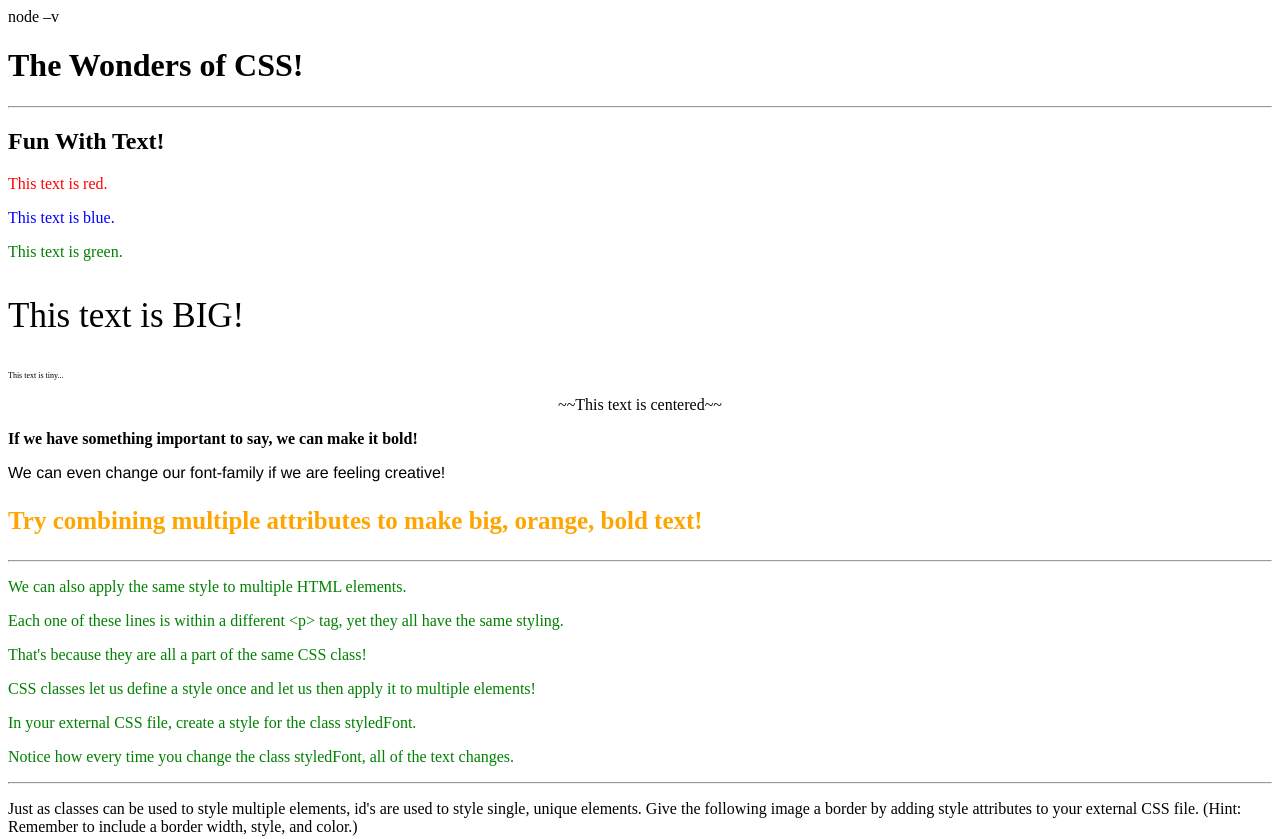
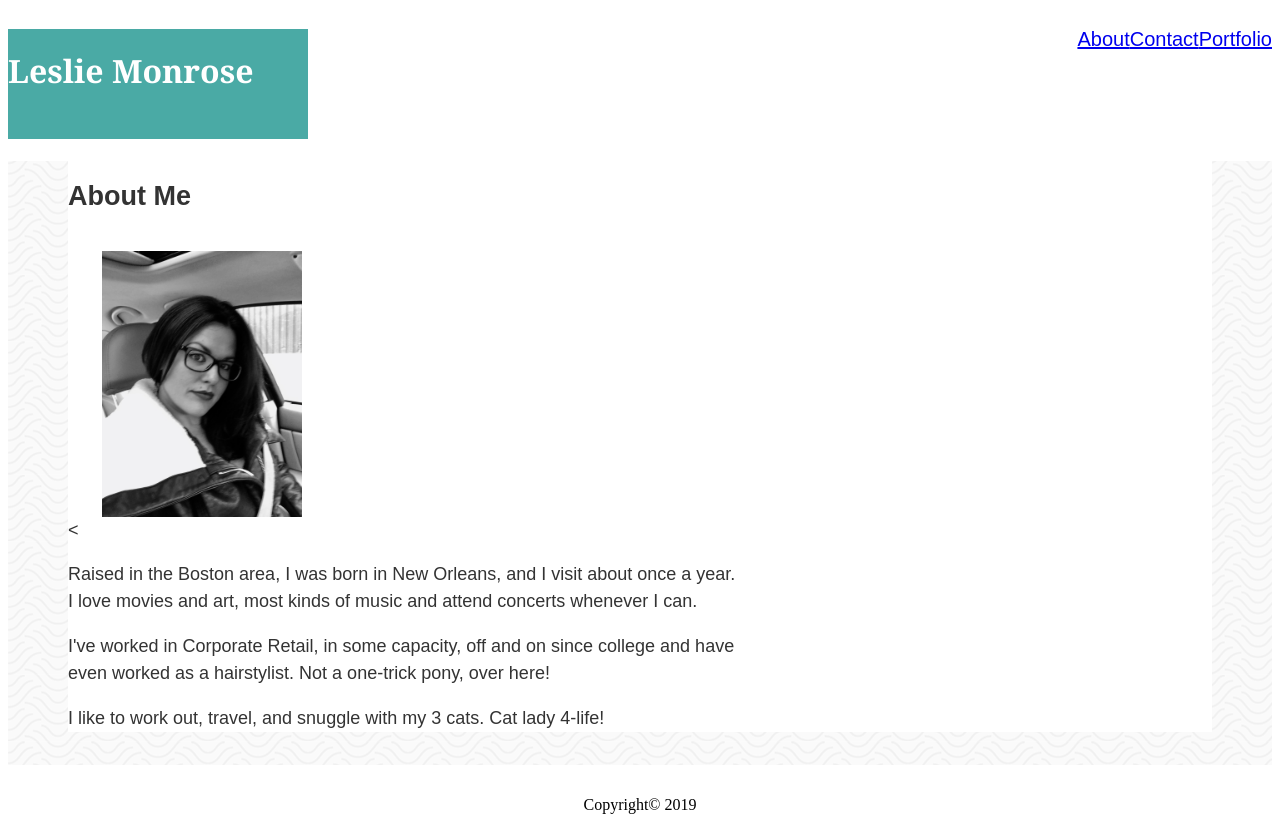
Before and after one commit to Lemonrose79/Lemonrose79.github.io, a plain HTML site: page index.html in a window 1280 px wide. Shown: the top 839 px of the page. Drawn offline with Linux system fonts and the light colour scheme.

Commit message:
Final push

```diff
--- /dev/null
+++ b/assets/css/style.css
@@ -0,0 +1,91 @@
+/* content below the name and navigation banner*/
+
+main {
+	background-color: #fff;
+	margin-left: 60px;
+	margin-right: 60px;
+	margin-bottom: 1em;
+	;
+}
+/* My name and page navigation bar--Add flexbox for proper placement*/
+
+.banner {
+	font-family: 'Arial', 'Helvetica Neue', Helvetica, sans-serif;
+	top: 0;
+	margin: 0 auto;
+	border: none;
+	margin-bottom: 15px;
+	padding-bottom: 15px;
+	background: url("../images/papyrus.png");
+}
+/* Add flexbox for proper placement*/
+header {
+	background: white;
+display: flex;
+justify-content: space-between;
+}
+
+h1 {
+	background-color: #4aaaa5;
+	color: white;
+	font-family: Georgia, Times, "Times New Roman", serif;
+	height: 20px;
+	padding: 20px 0 70px 0;
+	width: 300px;
+}
+/*Profile Pic*/
+
+img {
+	margin: 1em;
+	width: 200px;
+
+
+
+}
+	/* "About" section*/
+h2 {
+		display: flex;
+		flex-direction: row;
+		justify-content: space-between;
+
+	}
+
+	/*Attempt to get nav bar to move to the right*/
+	nav {
+		font-size: 20px;
+		font-family: sans-serif;
+
+		border-radius: 10px;
+		/* display:flex; */
+		/* justify-content: flex-end; */
+		/* align-items: flexstart;  */
+	}
+		nav ul{
+			list-style: none;
+			display: flex;
+
+		}
+
+	ul li {
+		list-style: none;
+		display: flex;
+		justify-content: flex-end;
+		align-items: flex-end;
+	}
+	/*written content-About Me info*/
+	article {
+		background-color: #ffffff;
+		color: #777777;
+		padding: 0;
+		margin: 0;
+		font-family: Arial, Helvetica Neue, Helvetica, sans-serif;
+		font-size: 18px;
+		line-height: 150%;
+		color: #333;
+		width: 60%
+	}
+	/*Copyright info-attempt to center across page bottom*/
+	footer {
+		display: flex;
+		justify-content: center;
+	}
--- a/index.html
+++ b/index.html
@@ -1,59 +1,44 @@
 <!DOCTYPE html>
-<html>
+<html lang="en-us">
 <head>
-    <title>CSS Practice</title>
-    <!DOCTYPE html>
-    <link rel="stylesheet"type="text/css"  href="style.css"/>
-  </head>
-
+	<link href="assets/css/style.css" rel="stylesheet">
+	<meta charset="UTF-8">
+	<title>Leslie Monrose Biography</title>
+</head>
 <body>
-node –v
-    <!-- Center -->
-    <h1>The Wonders of CSS!</h1>
-
-    <hr>
-
-    <h2>Fun With Text!</h2>
-
-    <!-- Change text color -->
-    <p id="red">This text is red.</p>
-    <p id="blue">This text is blue.</p>
-    <p id= "green">This text is green.</p>
-
-    <!-- Change font-size -->
-    <p id="BIG">This text is BIG!</p>
-    <p id="tiny">This text is tiny...</p>
-
-    <!-- Center -->
-    <p id="CENTER">~~This text is centered~~</p>
-
-    <!-- Bold -->
-    <p id="bold">If we have something important to say, we can make it bold!</p>
-
-    <!-- Change font -->
-    <p id="helvetica">We can even change our font-family if we are feeling creative!</p>
-
-    <!-- Multiple attributes -->
-    <p class="BOB">Try combining multiple attributes to make big, orange, bold text!</p>
-
-    <hr>
-
-    <!-- Classes -->
-    <p class="styledFont">We can also apply the same style to multiple HTML elements.</p>
-    <p class="styledFont">Each one of these lines is within a different &ltp&gt tag, yet they all have the same styling.</p>
-    <p class="styledFont">That's because they are all a part of the same CSS class!</p>
-    <p class="styledFont">CSS classes let us define a style once and let us then apply it to multiple elements!</p>
-    <p class="styledFont">In your external CSS file, create a style for the class styledFont.</p>
-    <p class="styledFont">Notice how every time you change the class styledFont, all of the text changes.</p>
-
-    <hr>
-
-    <p>Just as classes can be used to style multiple elements, id's are used to style single, unique elements. Give the following image a border by adding style attributes to your external CSS file. (Hint: Remember to include a border width, style, and color.)</p>
-
-    <!-- Border & id -->
-    <img id="styledImage" alt="Picture of the CSS Icon" src="https://www.viewlike.us/wp-content/uploads/2013/04/css3-markup.jpg">
-
-    <hr>
-
+	<div class="banner">
+		<header>
+			<h1>Leslie Monrose</h1>
+			<nav>
+				<ul>
+					<li>
+						<a href="index.html">About</a>
+					</li>
+					<li>
+						<a href="contact.html">Contact</a>
+					</li>
+					<li>
+						<a href="portfolio.html">Portfolio</a>
+					</li>
+				</ul>
+			</nav>
+		</header>
+		<main>
+			<article>
+				<header>
+					<h2 class="about">About Me</h2>
+				</header>
+				<
+				<img alt="Leslie in glasses" src="assets/images/leslieglasses.jpeg">
+				<p>Raised in the Boston area, I was born in New Orleans, and I visit about once a year.<br>
+				I love movies and art, most kinds of music and attend concerts whenever I can.</p>
+				<p>I've worked in Corporate Retail, in some capacity, off and on since college and have even worked as a hairstylist. Not a one-trick pony, over here!</p>
+				<p>I like to work out, travel, and snuggle with my 3 cats. Cat lady 4-life!</p>
+			</article>
+		</main>
+	</div>
+	<footer>
+		<p>Copyright© 2019</p>
+	</footer>
 </body>
 </html>
--- a/style.css
+++ /dev/null
@@ -1,35 +0,0 @@
-
-
-h1{font-weight: bold}
-h2{font-weight:bold}
-
-#red {color: red;
-}
-
-#blue {color:blue;
-}
-#green {color:green;
-}
-#BIG {font-size: 35px;
-}
-#tiny {font-size: 8px;
-}
-#CENTER {text-align: center;
-}
-#bold {font-weight: bold;
-}
-#helvetica {font-family: helvetica;
-}
-.BOB {font-size: 25px;
-}
-.BOB {color:orange;
-}
-.BOB {font-weight: bold;
-}
-
-.styledFont {color:green;
-}
-#styledImage {border-color: orange;
-              padding: 15px;
-              border-style: solid;
-}
```
Also changed, not shown: contact.html (added, +51 -0 lines), portfolio.html (added, +57 -0 lines), assets/images/leslieglasses.jpeg (added), assets/images/papyrus.png (added), 4 other files.
